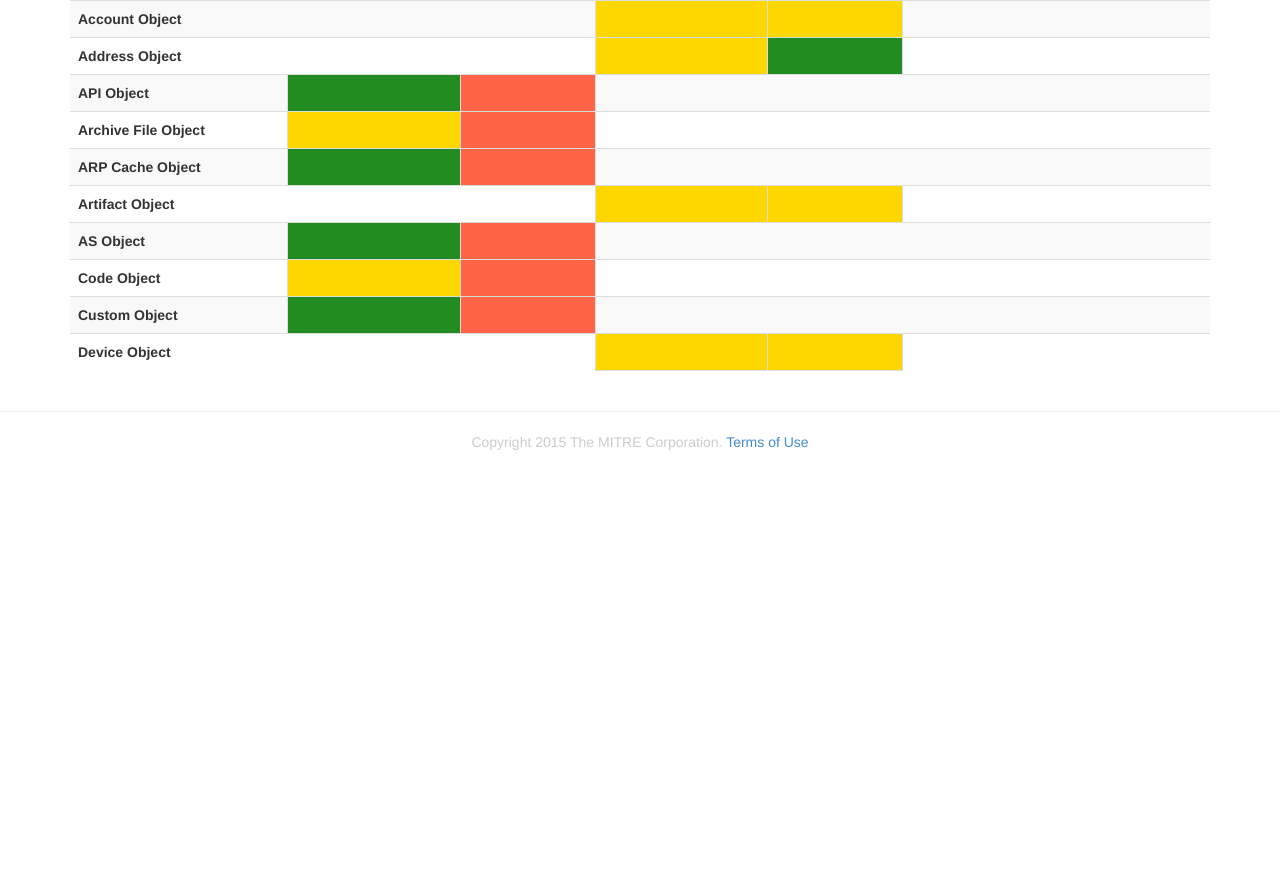
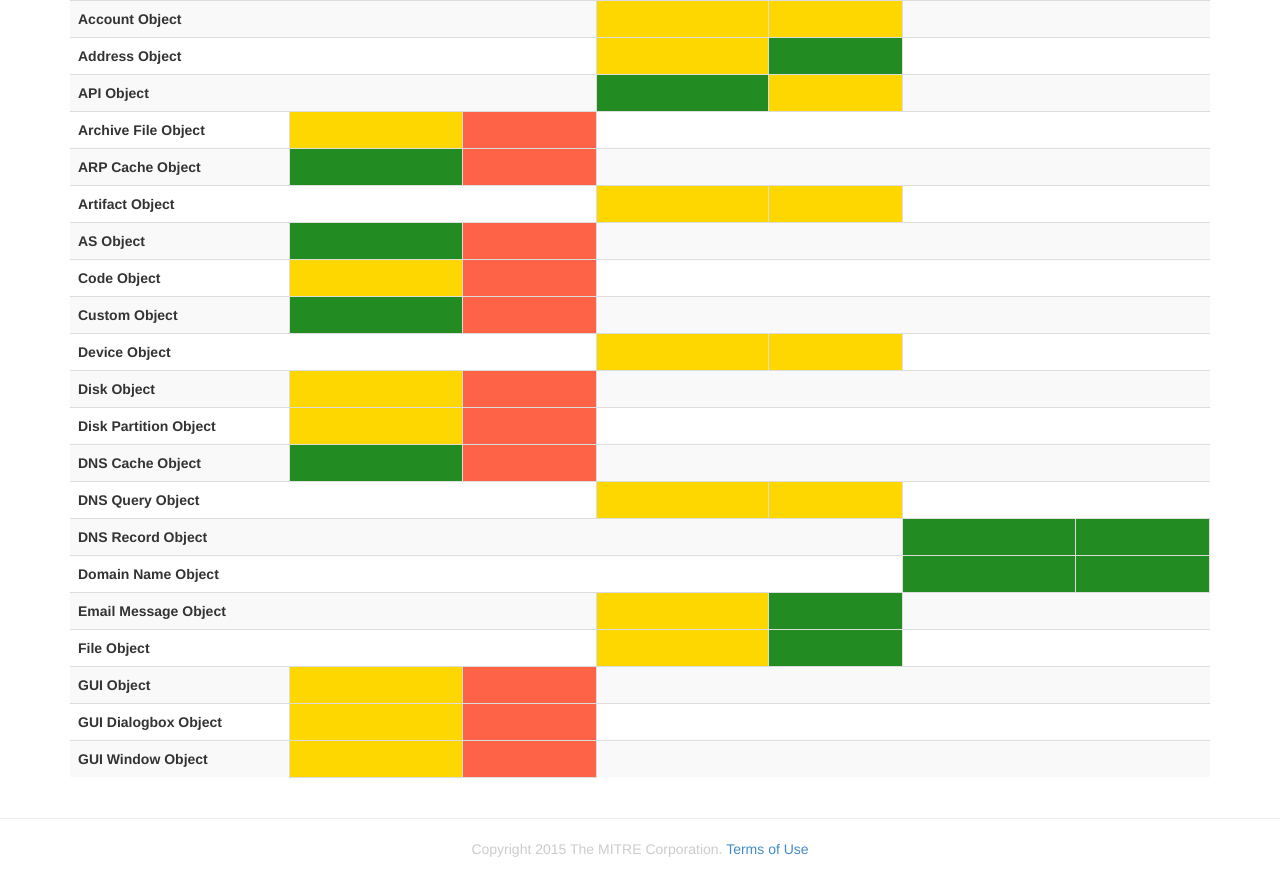
Before and after one commit to CybOXProject/cyboxproject.github.io, a Jekyll site: the page built from maturity-spectrum/index.md, in a window 1280 px wide and 900 px high, scrolled down 913 px. Shown: the top 896 px of the window. Built offline with Jekyll 4.4.1, drawn with Linux system fonts in a browser that asks for light colours; Markdown is read by kramdown in place of the engine named in the settings; before the commit the page ends 1406 px from its top, so only the background shows below that.

Commit message:
Added more content

```diff
--- a/maturity-spectrum/index.md
+++ b/maturity-spectrum/index.md
@@ -89,9 +89,9 @@ The table below captures the current maturity spectrum as of CybOX v2.1. **Note*
 </tr>
 <tr>
   <th scope="row"><b>API Object</b></th>
+  <td colspan="2"></td>
   <td style="border: 1px solid #ddd; background-color: forestgreen;"></td>
-  <td style="border: 1px solid #ddd; background-color: tomato;"></td>
-  <td colspan="2"></td>
+  <td style="border: 1px solid #ddd; background-color: gold;"></td>
   <td colspan="2"></td>
 </tr>
 <tr>
@@ -143,4 +143,81 @@ The table below captures the current maturity spectrum as of CybOX v2.1. **Note*
   <td style="border: 1px solid #ddd; background-color: gold;"></td>
   <td colspan="2"></td>
 </tr>
+<tr>
+  <th scope="row"><b>Disk Object</b></th>
+  <td style="border: 1px solid #ddd; background-color: gold;"></td>
+  <td style="border: 1px solid #ddd; background-color: tomato;"></td>
+  <td colspan="2"></td>
+  <td colspan="2"></td>
+</tr>
+<tr>
+  <th scope="row"><b>Disk Partition Object</b></th>
+  <td style="border: 1px solid #ddd; background-color: gold;"></td>
+  <td style="border: 1px solid #ddd; background-color: tomato;"></td>
+  <td colspan="2"></td>
+  <td colspan="2"></td>
+</tr>
+<tr>
+  <th scope="row"><b>DNS Cache Object</b></th>
+  <td style="border: 1px solid #ddd; background-color: forestgreen;"></td>
+  <td style="border: 1px solid #ddd; background-color: tomato;"></td>
+  <td colspan="2"></td>
+  <td colspan="2"></td>
+</tr>
+<tr>
+  <th scope="row"><b>DNS Query Object</b></th>
+  <td colspan="2"></td>
+  <td style="border: 1px solid #ddd; background-color: gold;"></td>
+  <td style="border: 1px solid #ddd; background-color: gold;"></td>
+  <td colspan="2"></td>
+</tr>
+<tr>
+  <th scope="row"><b>DNS Record Object</b></th>
+  <td colspan="2"></td>
+  <td colspan="2"></td>
+  <td style="border: 1px solid #ddd; background-color: forestgreen;"></td>
+  <td style="border: 1px solid #ddd; background-color: forestgreen;"></td>
+</tr>
+<tr>
+  <th scope="row"><b>Domain Name Object</b></th>
+  <td colspan="2"></td>
+  <td colspan="2"></td>
+  <td style="border: 1px solid #ddd; background-color: forestgreen;"></td>
+  <td style="border: 1px solid #ddd; background-color: forestgreen;"></td>
+</tr>
+<tr>
+  <th scope="row"><b>Email Message Object</b></th>
+  <td colspan="2"></td>
+  <td style="border: 1px solid #ddd; background-color: gold;"></td>
+  <td style="border: 1px solid #ddd; background-color: forestgreen;"></td>
+  <td colspan="2"></td>
+</tr>
+<tr>
+  <th scope="row"><b>File Object</b></th>
+  <td colspan="2"></td>
+  <td style="border: 1px solid #ddd; background-color: gold;"></td>
+  <td style="border: 1px solid #ddd; background-color: forestgreen;"></td>
+  <td colspan="2"></td>
+</tr>
+<tr>
+  <th scope="row"><b>GUI Object</b></th>
+  <td style="border: 1px solid #ddd; background-color: gold;"></td>
+  <td style="border: 1px solid #ddd; background-color: tomato;"></td>
+  <td colspan="2"></td>
+  <td colspan="2"></td>
+</tr>
+<tr>
+  <th scope="row"><b>GUI Dialogbox Object</b></th>
+  <td style="border: 1px solid #ddd; background-color: gold;"></td>
+  <td style="border: 1px solid #ddd; background-color: tomato;"></td>
+  <td colspan="2"></td>
+  <td colspan="2"></td>
+</tr>
+<tr>
+  <th scope="row"><b>GUI Window Object</b></th>
+  <td style="border: 1px solid #ddd; background-color: gold;"></td>
+  <td style="border: 1px solid #ddd; background-color: tomato;"></td>
+  <td colspan="2"></td>
+  <td colspan="2"></td>
+</tr>
 </table>
```
